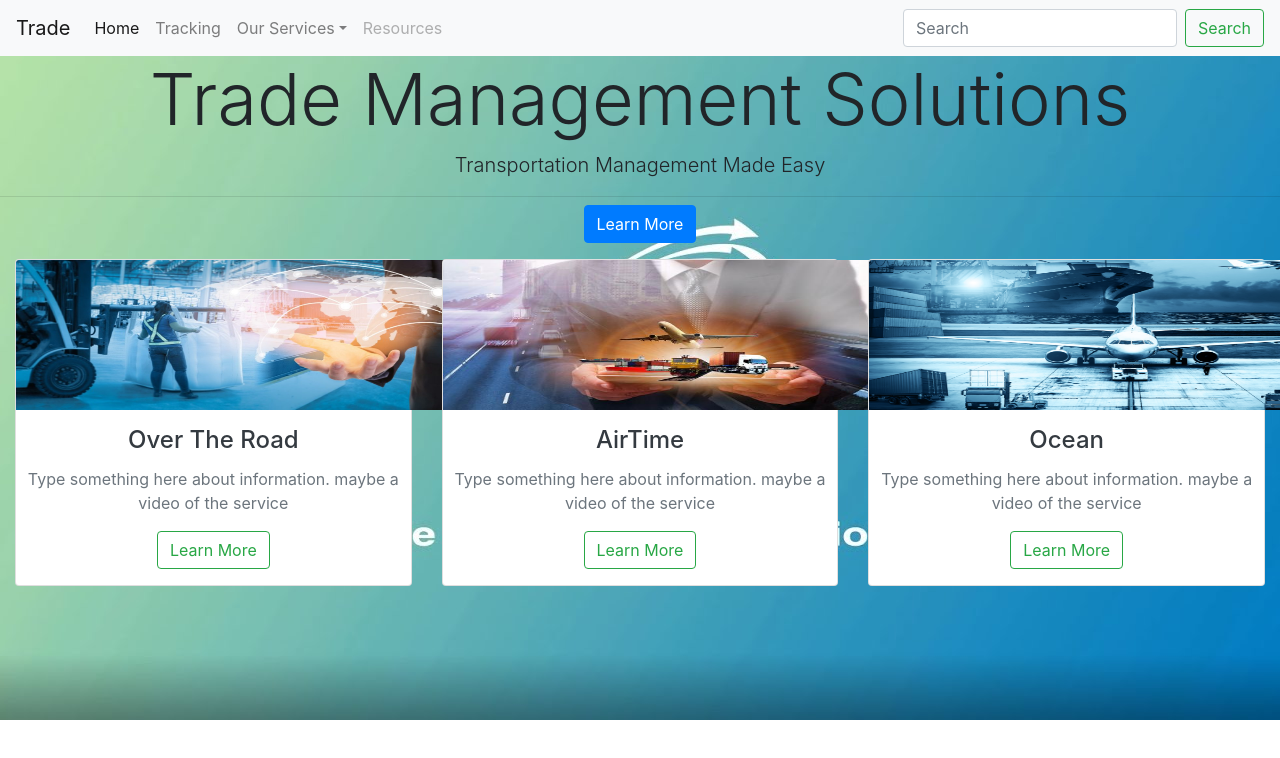
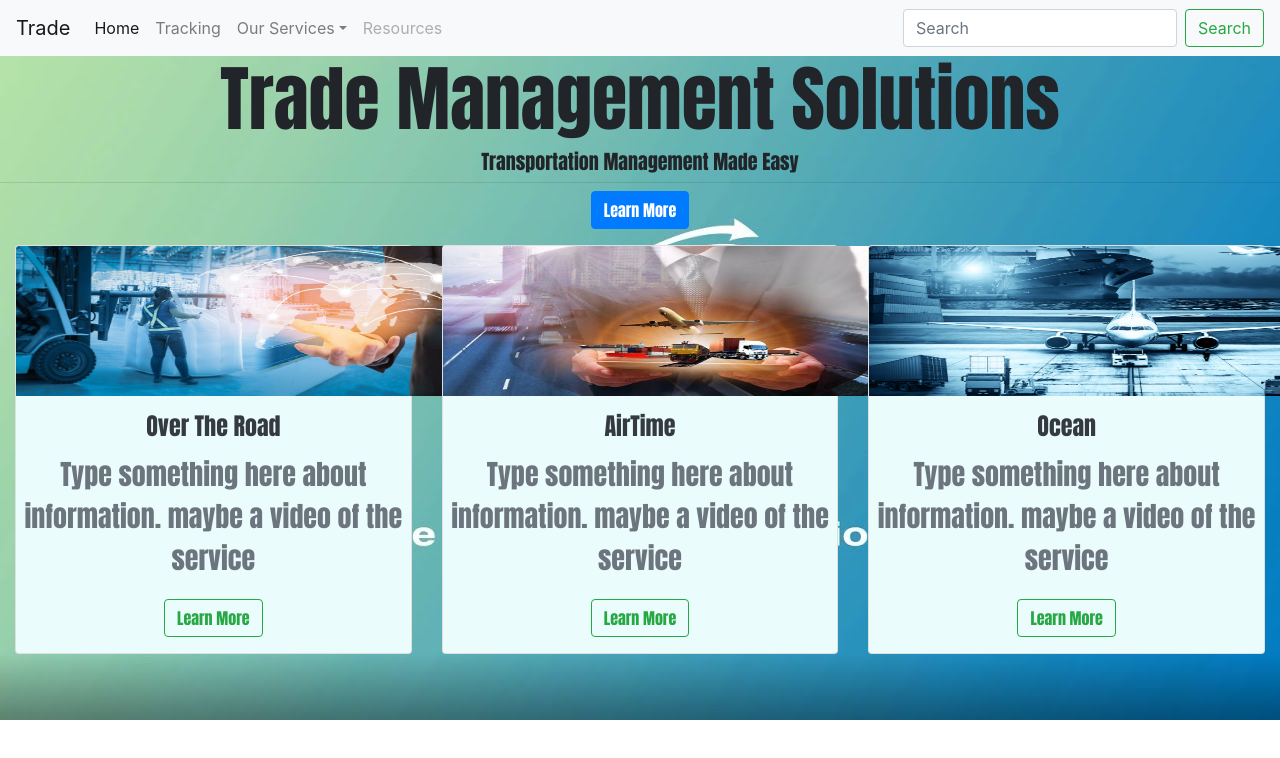
Before and after one commit to hedwig10/tms-website, a React (Create React App) app: page / in a window 1280 px wide. Shown: the top 758 px of the page. Built offline with nearby package versions, Linux system fonts and the light colour scheme.

Commit message:
didnt change much but fonts

```diff
--- a/package.json
+++ b/package.json
@@ -4,6 +4,7 @@
   "private": true,
   "dependencies": {
     "@fortawesome/react-fontawesome": "^0.1.4",
+    "@fortawesome/react-native-fontawesome": "^0.1.0",
     "boostrap": "^2.0.0",
     "bootstrap": "^4.3.1",
     "react": "^16.8.6",
--- a/src/App.css
+++ b/src/App.css
@@ -4,4 +4,5 @@ body{
   background:url("./tmsbck.jpg");
   background-repeat: no-repeat;
   background-size: cover;
+  font-family: 'Franklin Gothic Medium', 'Arial Narrow', Arial, sans-serif;
 }
--- a/src/App.js
+++ b/src/App.js
@@ -4,6 +4,7 @@ import Jumbotron from "./components/Jumbotron";
 import Cards from "./components/Cards";
 import Body from "./components/Body";
 import '../src/App.css';
+
 
 
 function App() {
--- a/src/Card/card-style.css
+++ b/src/Card/card-style.css
@@ -1,17 +1,24 @@
 
 
-.card:hover{
-    box-shadow:5px 10px 20px 20px rgb(238, 155, 2)!important;
-}
 
 .card-body{
+    background:rgb(157, 239, 245, .2);
+    padding-top:40rem;
     padding: 1rem 0 !important;
-    text: ;
+    font-family:Impact, Haettenschweiler, 'Arial Narrow Bold', sans-serif;
+    font-style:normal;
+    font-weight:700;
+    font-size:28px;
+
+
+}
+.card:hover{
+    box-shadow:5px 10px 20px 15px rgb(206, 176, 9)!important;
 }
 
 .card-img-top{
     transform:scale(1);
 }
 .card-img-top:hover{
-    transform:scale(1.8);
+    transform:scale(1.2);
 }
--- a/src/components/Jumbotron.js
+++ b/src/components/Jumbotron.js
@@ -8,7 +8,7 @@ const Jumbotron = (props) => {
   return (
     <div className="Jumbotron">
         <h1 className="display-3">Trade Management Solutions</h1>
-        <p className="lead">Transportation Management Made Easy</p>
+        <h2 className="lead">Transportation Management Made Easy</h2>
         <hr className="my-2" />
       <p className="lead">
           <Button color="primary">Learn More</Button>
--- a/src/components/jumbotron-style.css
+++ b/src/components/jumbotron-style.css
@@ -1,5 +1,9 @@
 .Jumbotron {
     text-align: center;
+    font-family:Impact, Haettenschweiler, 'Arial Narrow Bold', sans-serif;
+    font-style:normal;
+    font-weight:700;
+    font-size:28px;
 
 
 }
--- a/src/index.js
+++ b/src/index.js
@@ -3,7 +3,7 @@ import ReactDOM from 'react-dom';
 import './index.css';
 import App from './App';
 import * as serviceWorker from './serviceWorker';
-import"../node_modules/bootstrap/dist/css/bootstrap.min.css"
+import"../node_modules/bootstrap/dist/css/bootstrap.min.css";
 
 
 ReactDOM.render(<App />, document.getElementById('root'));
```
Also changed, not shown: 1 other file (tests, documents, lock files or other folders).
